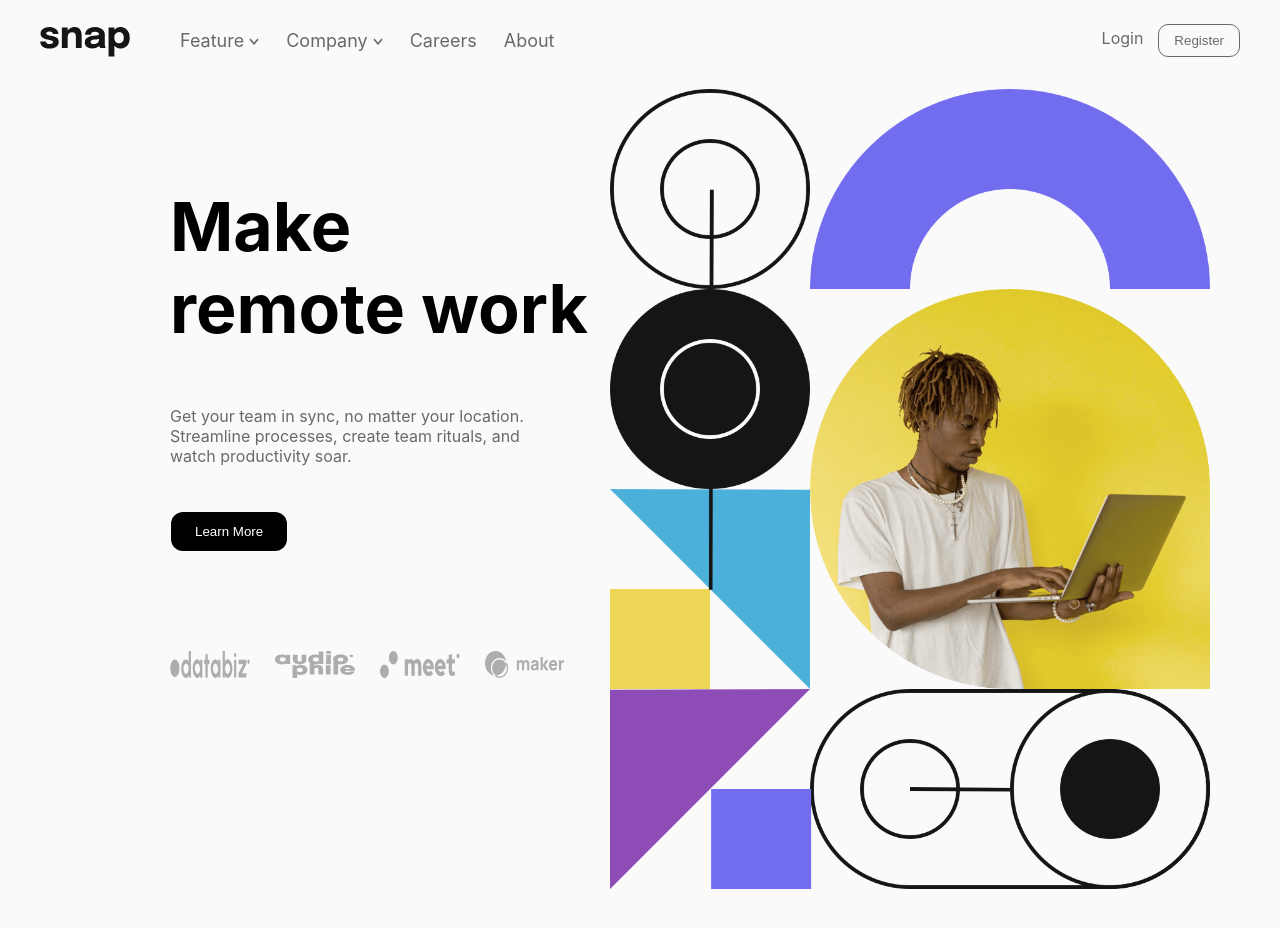
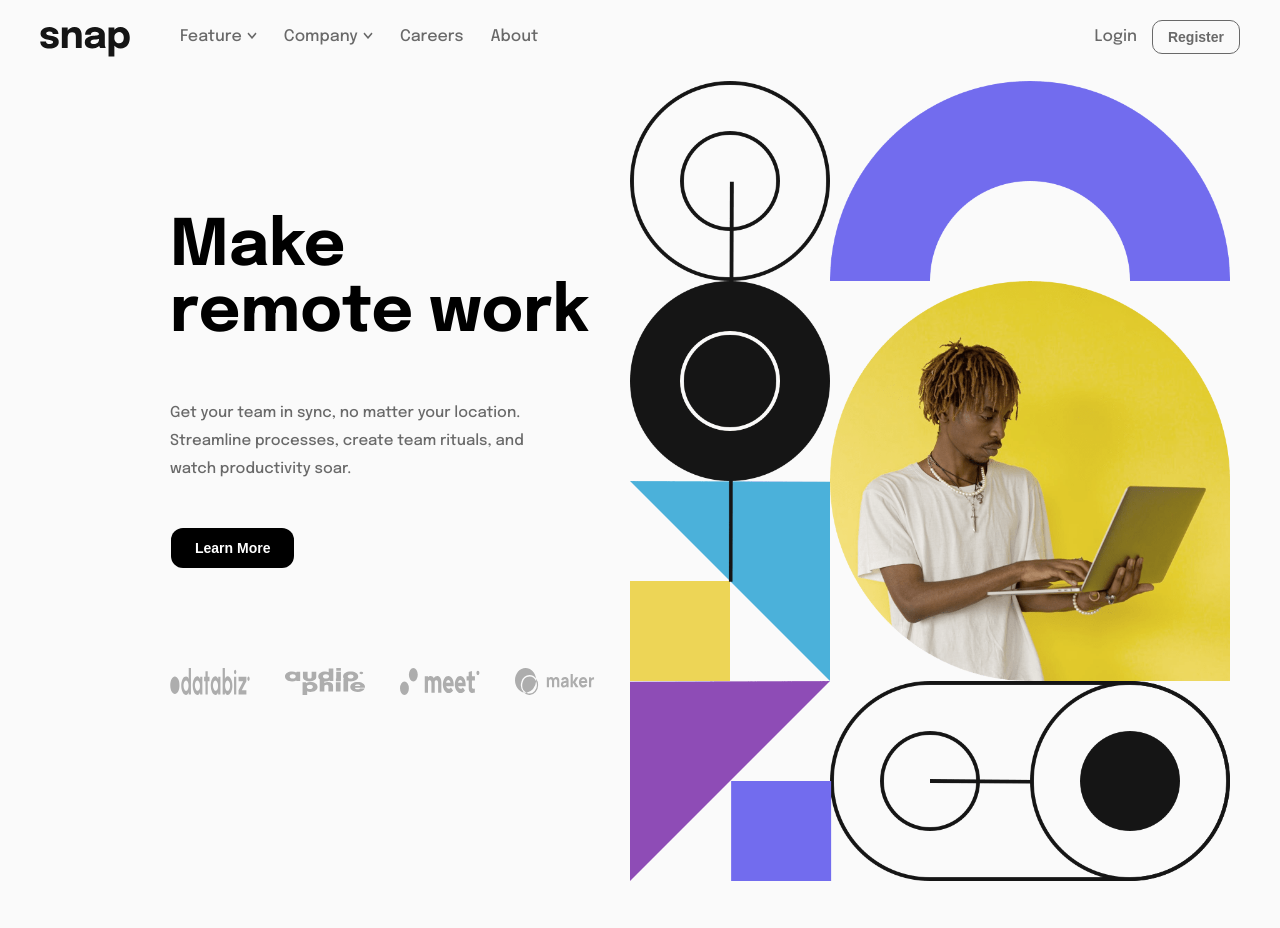
Before and after one commit to muakone/dropdown-navigation, a React (Create React App) app: page / in a window 1280 px wide. Shown: the top 928 px of the page. Built offline with nearby package versions, Linux system fonts and the light colour scheme.

Commit message:
removed some margins and added font style

```diff
--- a/src/App.css
+++ b/src/App.css
@@ -1,3 +1,4 @@
+@import url('https://fonts.googleapis.com/css2?family=Epilogue:wght@500;700&display=swap');
 :root {
   --Almost-white: hsl(0, 0%, 98%);
   --Medium-gray: hsl(0, 0%, 41%);
@@ -6,6 +7,11 @@
 body {
   background-color: var(--Almost-white);
   box-sizing: border-box;
+  font-family: 'Epilogue', sans-serif;
+}
+button {
+  font-weight: 700;
+  font-size: 14px;
 }
 .d-flex {
   display: flex;
@@ -27,7 +33,6 @@ nav {
   column-gap: 27px;
   margin-left: 50px;
   margin-top: 2px;
-  font-size: 18px;
 }
 .nav-link {
   cursor: pointer;
@@ -45,9 +50,9 @@ nav {
   position: absolute;
   z-index: 9999;
   margin-top: 10px;
-  box-shadow: var(--Almost-black) 0px 3px 8px;
+  box-shadow: rgba(149, 157, 165, 0.2) 0px 8px 24px;
   border-radius: 10px;
-  line-height: 10px;
+  line-height: 4px;
   left: 4%;
 }
 .pop-up-company {
@@ -56,15 +61,24 @@ nav {
   position: absolute;
   z-index: 9999;
   margin-top: 10px;
-  box-shadow: var(--Almost-black) 0px 3px 8px;
+  box-shadow: rgba(149, 157, 165, 0.2) 0px 8px 24px;
   border-radius: 10px;
   line-height: 10px;
   left: 16%;
 }
+.pop-up-company p, .pop-up-features {
+  color: var(--Medium-gray);
+  font-weight: 500;
+  font-size: 15px;
+  cursor: pointer;
+}
+.pop-up-company p:hover, .pop-up-features p:hover {
+  color: var(--Almost-black);
+}
 .features-icon {
   width: 20px;
   height: 20px;
-  margin-top: 15px;
+  margin-top: 8px;
   margin-right: 10px;
 }
 .account {
@@ -82,7 +96,7 @@ nav {
   border-radius: 10px;
   color: var(--Medium-gray);
   border: solid 1px var(--Medium-gray);
-  margin-top: 12px;
+  margin-top: 8px;
   margin-left: 15px;
 }
 .register button:hover{
@@ -92,7 +106,7 @@ nav {
 .arrow-icon {
   width: 10px;
   height: 7px;
-  margin-top: 26px;
+  margin-top: 20px;
   margin-left: 5px;
 }
 .nav-pop {
@@ -111,17 +125,21 @@ nav {
   margin-bottom: 50px;
 }
 .content h1 {
-  font-size: 68px;
+  font-size: 64px;
   max-width: 420px;
+  font-weight: 700;
 }
 .content-list {
   max-width: 500px;
   margin-left: 120px;
-  margin-top: 40px;
+  margin-top: 80px;
 }
 .content-list p {
   max-width: 380px;
   color: var(--Medium-gray);
+  font-weight: 500;
+  font-size: 15px;
+  line-height: 28px;
 }
 .learn-more button {
   outline: none;
@@ -145,7 +163,7 @@ nav {
   margin-top: 30px;
 }
 .content-brands img {
-  margin-right: 25px;
+  margin-right: 35px;
   width: 80px;
   height: 27px;
 }
@@ -204,6 +222,7 @@ nav {
     justify-content: flex-start;
   }
   .pop-up-features, .pop-up-company {
+    color: var(--Medium-gray);
     position: relative;
     box-shadow: none;
     left: 0;
@@ -254,11 +273,15 @@ nav {
     height: 50vh;
   }
   .content-list h1 {
-    font-size: 32px;
+    font-size: 30px;
     max-width: 100%;
+  }
+  .content-brands {
+    margin-left: -20px;
   }
   .content-brands img {
     width: 65px;
+    margin-right: 25px;
   }
 }
 @media(max-width:320px) {
@@ -266,10 +289,12 @@ nav {
     height: 40vh;
   }
   .content-brands {
+    width: 100%;
     text-align: center;
     justify-content: center;
-    margin: 0 auto;
+    padding-left: 30px;
   }
+
   .content-brands img {
     width: 50px;
     height: 24px;
```
